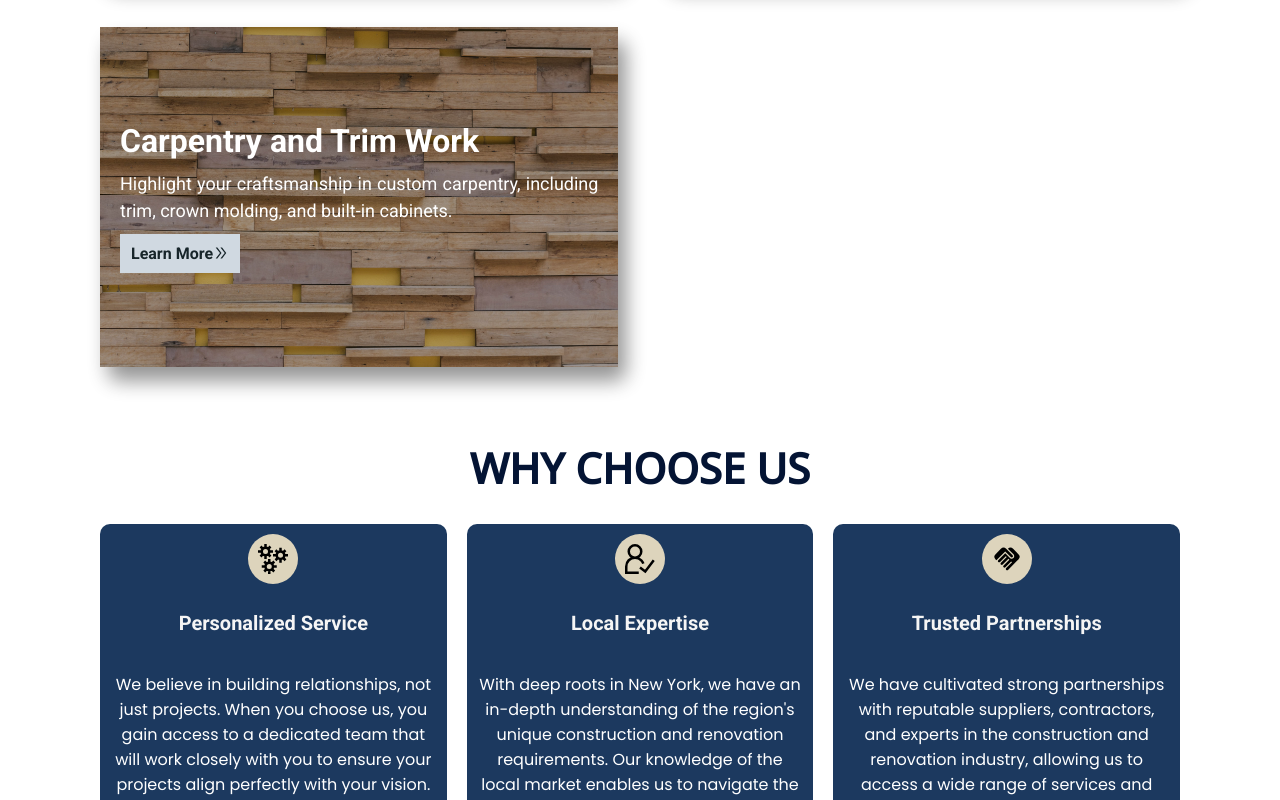
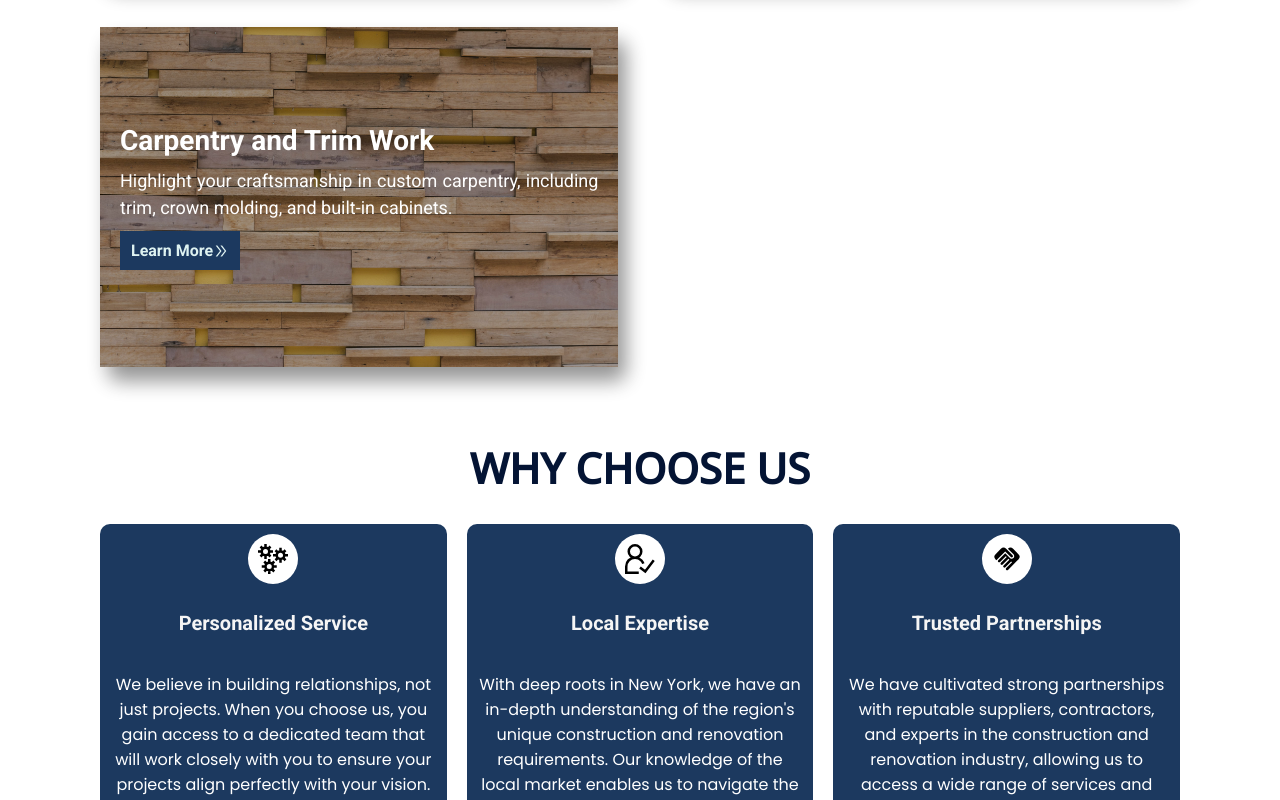
Before and after one commit to Wahaj-Ali/construction-web, a React (Create React App) app: page / in a window 1280 px wide. Shown: the part 3000-3800 px from the top of the page. Built offline with nearby package versions, Linux system fonts and the light colour scheme.

Commit message:
Font-size and icon changes.

```diff
--- a/src/Components/AbtWCU/AbWCU.css
+++ b/src/Components/AbtWCU/AbWCU.css
@@ -66,7 +66,7 @@
     align-self: center;
     /* background-color: bisque; */
     border-radius: 50%;
-    background-color: #DDD4BC;
+    background-color: #fff;
     display: flex;
     justify-content: center;
     width: 50px;
--- a/src/Components/ServiceOverview/ServiceOverview.css
+++ b/src/Components/ServiceOverview/ServiceOverview.css
@@ -51,7 +51,7 @@
 .sHead h3 {
     align-items: center;
     display: flex;
-    font-size: 32px;
+    font-size: 28px;
     font-weight: 700;
     margin: 0;
 }
@@ -79,7 +79,8 @@
     padding: 10px 0;
     display: flex;
     align-items: center;
-    background: #d0d9e1;
+    background-color: #1c395f;
+    color: #def2f1;
     justify-content: center;
     width: 120px;
 }
```
